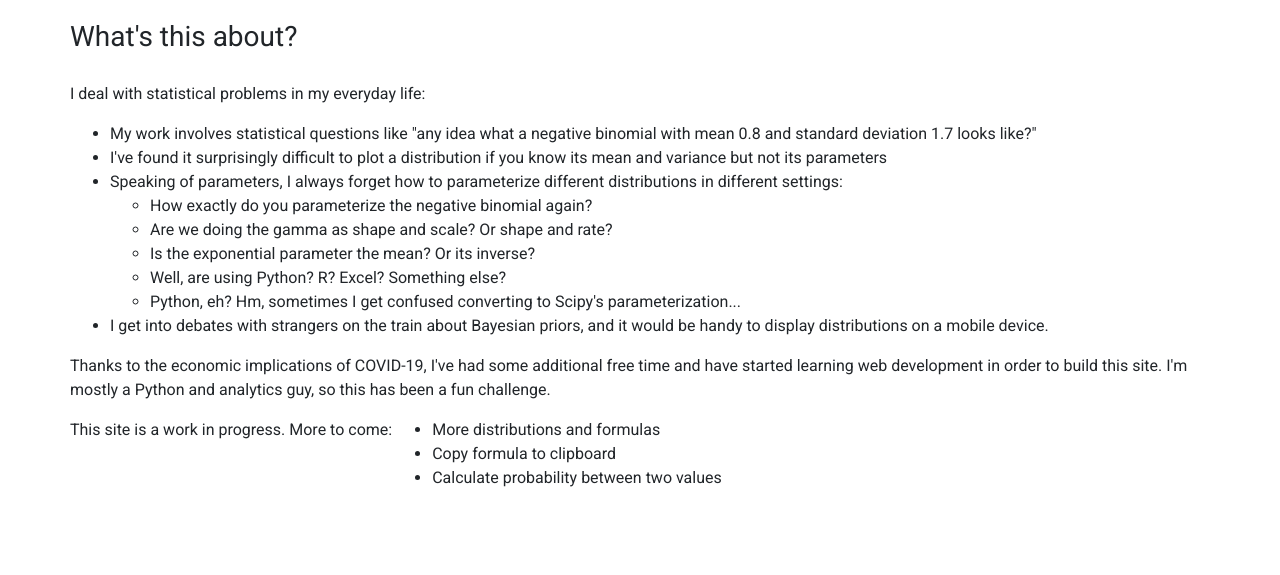
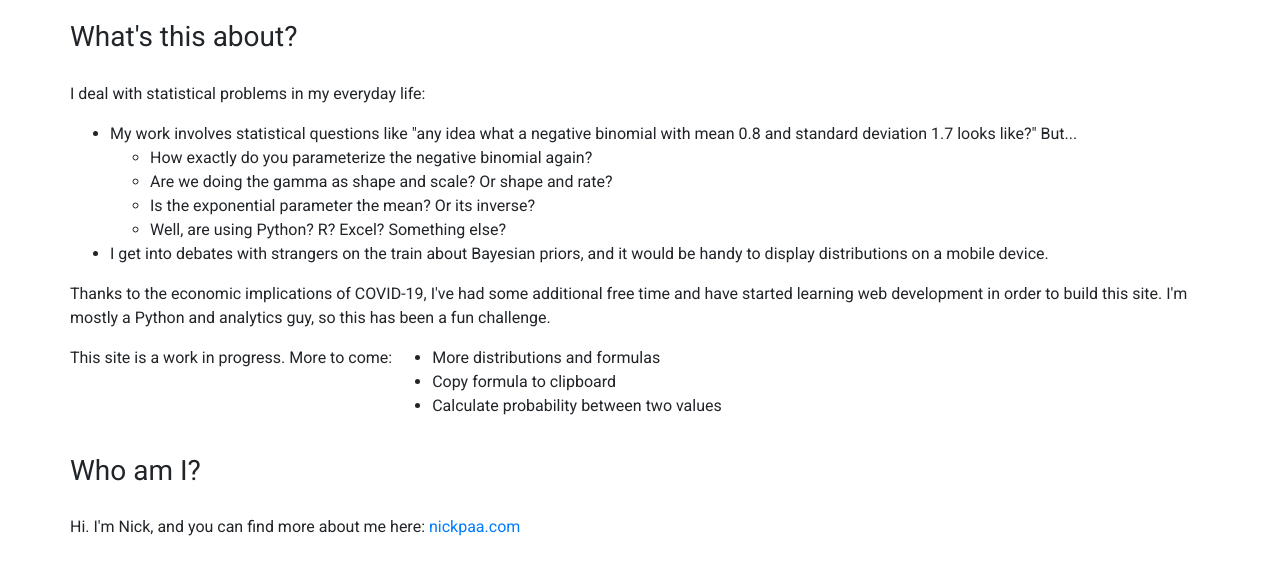
Before and after one commit to nickpaa/statplots, a Flask app: page /about in a window 1280 px wide. Shown: the part 56-631 px from the top of the page. Run offline with Flask 2, Linux system fonts and the light colour scheme; some libraries are stand-ins or nearby versions.

Commit message:
Updated about page

```diff
--- a/statplots/templates/about.html
+++ b/statplots/templates/about.html
@@ -8,15 +8,12 @@
             <div class="row">
                 <p>I deal with statistical problems in my everyday life:</p>
                 <ul>
-                    <li>My work involves statistical questions like "any idea what a negative binomial with mean 0.8 and standard deviation 1.7 looks like?"</li>
-                    <li>I've found it surprisingly difficult to plot a distribution if you know its mean and variance but not its parameters</li>
-                    <li>Speaking of parameters, I always forget how to parameterize different distributions in different settings:</li>
+                    <li>My work involves statistical questions like "any idea what a negative binomial with mean 0.8 and standard deviation 1.7 looks like?" But...</li>
                     <ul>
                         <li>How exactly do you parameterize the negative binomial again?</li>
                         <li>Are we doing the gamma as shape and scale? Or shape and rate?</li>
                         <li>Is the exponential parameter the mean? Or its inverse?</li>
                         <li>Well, are using Python? R? Excel? Something else?</li>
-                        <li>Python, eh? Hm, sometimes I get confused converting to Scipy's parameterization...</li>
                     </ul>
                     <li>I get into debates with strangers on the train about Bayesian priors, and it would be handy to display distributions on a mobile device.</li>
                 </ul>
@@ -28,6 +25,12 @@
                     <li>Calculate probability between two values</li>
                 </ul>
             </div>
+            <div class="row">
+                <h3>Who am I?</h3>
+            </div>
+            <div class="row">
+                <p>Hi. I'm Nick, and you can find more about me here: <a href="nickpaa.com">nickpaa.com</a></p>
+            </div>
         </div>
 
 {% endblock content %}
```
Also changed, not shown: 1 other file.
